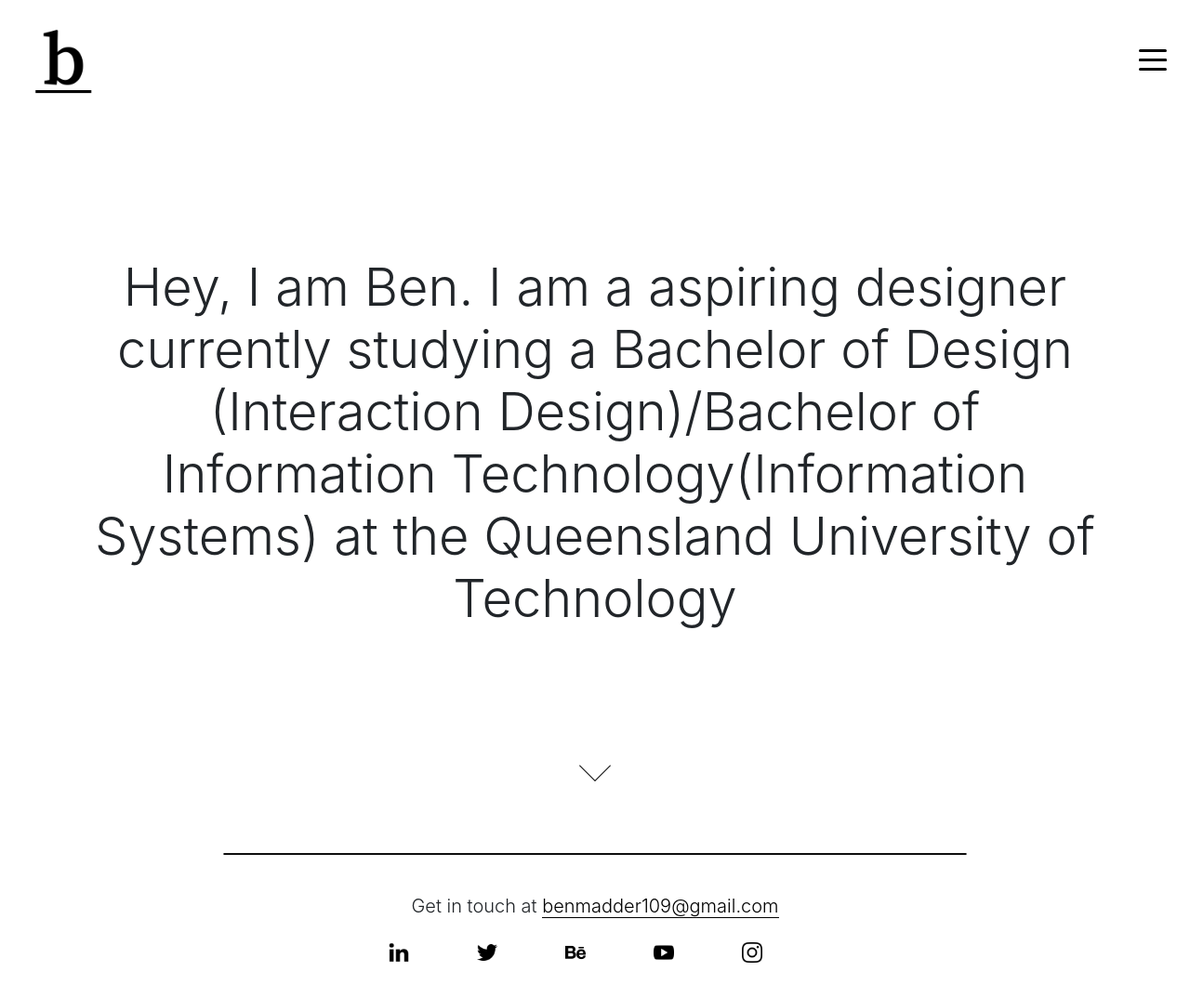
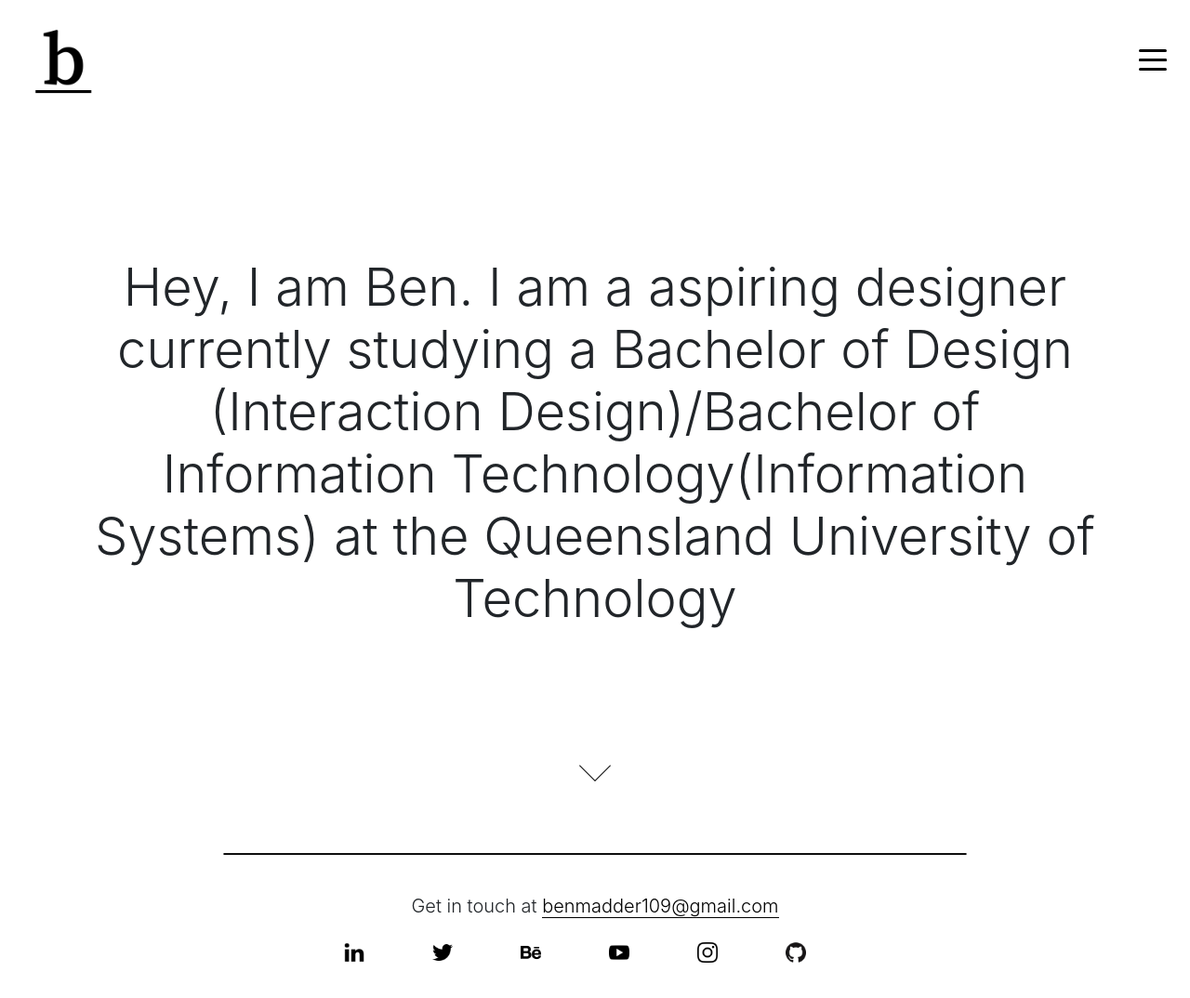
Before and after one commit to benmadder/benmadder.github.io, a plain HTML site: page index.html in a window 1280 px wide. Shown: the whole page at 93% size. Drawn offline with nearby package versions, Linux system fonts and the light colour scheme.

Commit message:
More logo

```diff
--- a/index.html
+++ b/index.html
@@ -81,6 +81,9 @@
                     <a href="https://www.instagram.com/benmadder/?hl=en" class="col-1">
                         <img class="social" src="img/instagram.png">
                     </a>
+                    <a href="https://github.com/benmadder" class="col-1">
+                        <img class="social" src="img/GitHub-Mark-120px-plus.png">
+                    </a>
                 </div>
             </div>
         </footer>
```
Also changed, not shown: img/GitHub-Mark-120px-plus.png (added).
